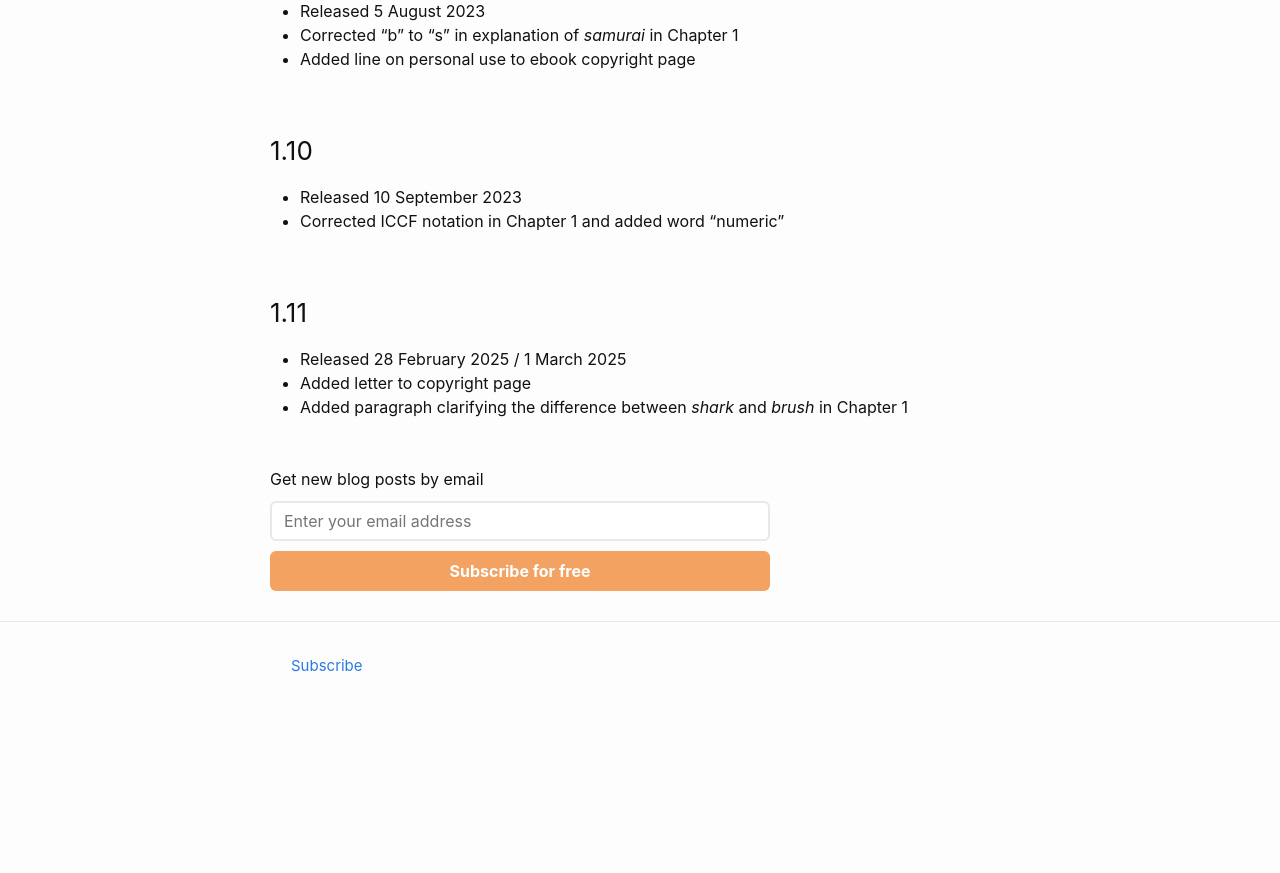
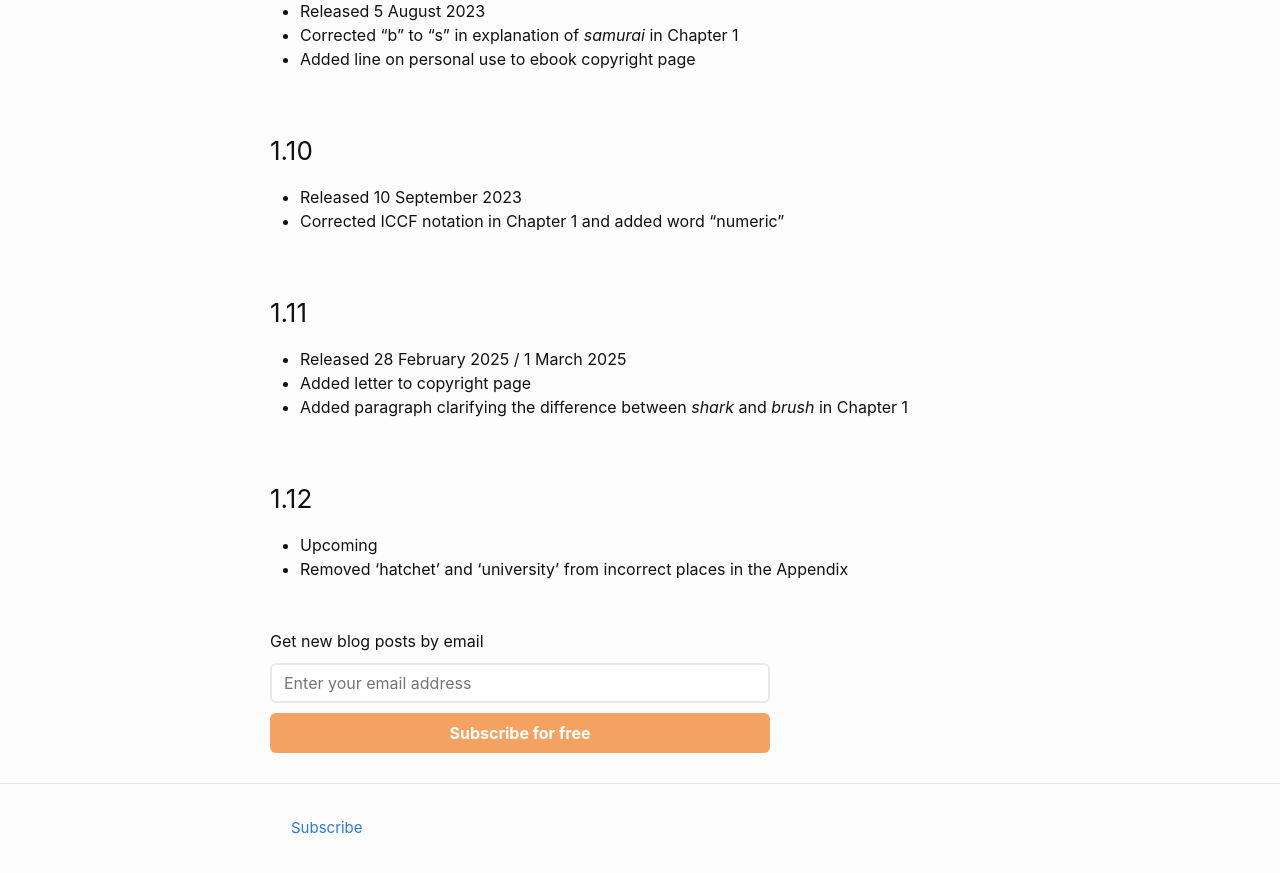
Before and after one commit to liontailedmacaque/liontailedmacaque.github.io, a Jekyll site: the page built from chessmemorypalace/versions.md, in a window 1280 px wide and 900 px high, scrolled down 2646 px. Shown: the top 873 px of the window. Built offline with Jekyll 4.4.1, drawn with Linux system fonts in a browser that asks for light colours; before the commit the page ends 3384 px from its top, so only the background shows below that.

Commit message:
Update versions.md

```diff
--- a/chessmemorypalace/versions.md
+++ b/chessmemorypalace/versions.md
@@ -79,3 +79,7 @@ This page lists the versions and the changes that have been made. All these chan
 - Released 28 February 2025 / 1 March 2025
 - Added letter to copyright page
 - Added paragraph clarifying the difference between *shark* and *brush* in Chapter 1
+
+### 1.12
+- Upcoming
+- Removed 'hatchet' and 'university' from incorrect places in the Appendix
```
